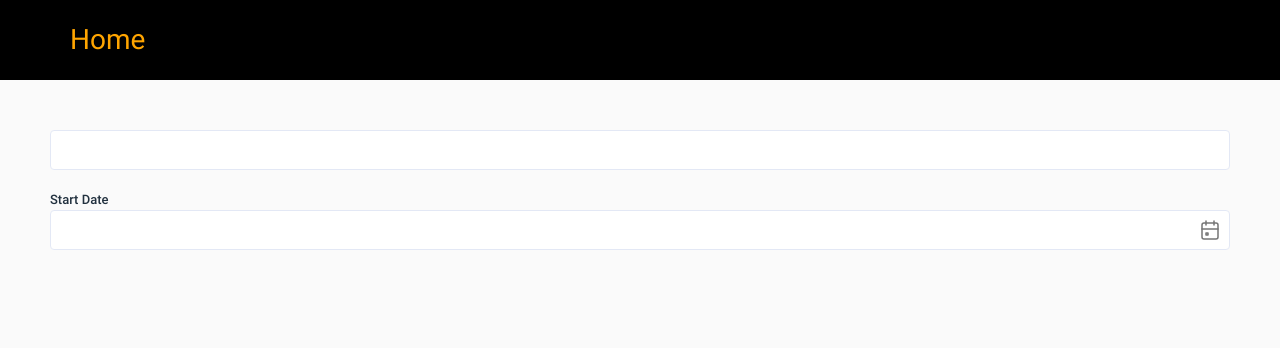
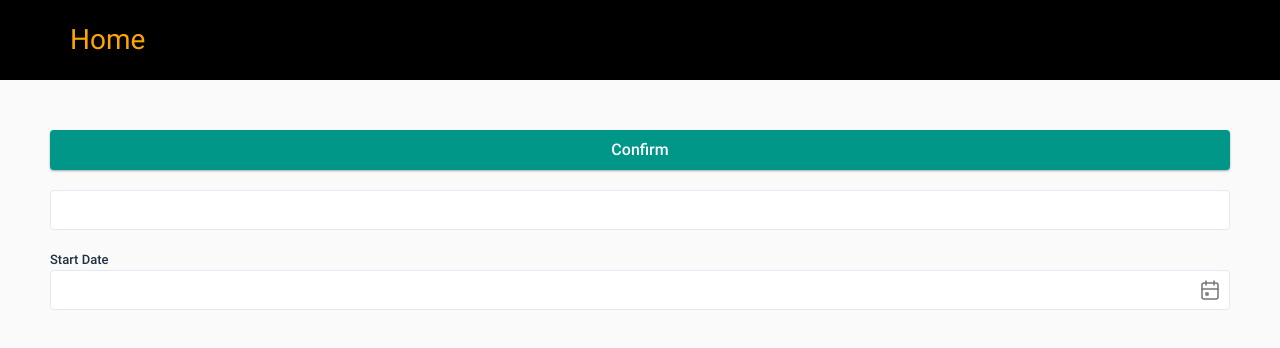
Before and after one commit to Nguyen-Dinh-Tung/app-template, a React (Create React App) app: page / in a window 1280 px wide. Shown: the top 348 px of the page. Built offline with nearby package versions, Linux system fonts and the light colour scheme.

Commit message:
feat: update confirm modal

```diff
--- a/src/App.tsx
+++ b/src/App.tsx
@@ -1,12 +1,15 @@
+import { ConfirmModal } from "components/UI/confirm";
+import { ToastComponent } from "components/UI/toast";
 import { ApiLoading } from "components/layout/ApiLoading";
 import AppProvider from "store";
 import ScreenRouter from "./screens";
-import { ToastComponent } from "components/UI/toast";
 
 export const App = () => {
   return (
     <AppProvider>
       <ScreenRouter />
+
+      <ConfirmModal />
       <ToastComponent />
       <ApiLoading />
     </AppProvider>
--- /dev/null
+++ b/src/components/UI/confirm/index.tsx
@@ -0,0 +1,75 @@
+import { useEffect, useRef, useState } from "react";
+import styled from "styled-components";
+import { UIButton } from "../Button";
+import { UIModal } from "../modal";
+
+let confirmIt: any = "";
+
+export { confirmIt };
+
+export const ConfirmModal = () => {
+  const [isOpen, setOpen] = useState(false);
+  const [values, setValues] = useState<any>({});
+
+  const ref: any = useRef();
+
+  useEffect(() => {
+    if (!confirmIt) {
+      confirmIt = (label: string, content: string) => {
+        setValues({ label, content });
+        setOpen(true);
+        return new Promise((resolve: any) => {
+          ref.current = resolve;
+        });
+      };
+    }
+  }, []);
+
+  return (
+    <UIModal label={values.label} isOpen={isOpen} close={() => setOpen(false)}>
+      <Styles>
+        <div className="confirm-content">{values.content}</div>
+        <div className="confirm-footer">
+          <UIButton
+            onClick={() => {
+              ref.current(false);
+              setOpen(false);
+            }}
+            className="cancel-button"
+          >
+            Cancel
+          </UIButton>
+          <UIButton
+            onClick={() => {
+              ref.current(true);
+              setOpen(false);
+            }}
+          >
+            OK
+          </UIButton>
+        </div>
+      </Styles>
+    </UIModal>
+  );
+};
+
+const Styles = styled.div`
+  width: 300px;
+  padding: 20px 24px 24px;
+  min-height: unset;
+
+  .confirm-footer {
+    display: flex;
+    align-items: center;
+    justify-content: center;
+    gap: 24px;
+    margin-top: 20px;
+
+    .cancel-button {
+      background: unset;
+      color: #757575;
+      box-shadow: unset;
+      border: 1px solid #757575;
+    }
+  }
+`;
--- a/src/components/UI/modal/index.tsx
+++ b/src/components/UI/modal/index.tsx
@@ -92,7 +92,7 @@ const Styles = styled.div`
   .modal-content {
     background: white;
     min-width: 200px;
-    min-height: 200px;
+    min-height: 150px;
     border-radius: 4px;
 
     > div {
--- a/src/components/UI/toast/index.tsx
+++ b/src/components/UI/toast/index.tsx
@@ -6,7 +6,7 @@ import { ReactComponent as InfoIcon } from "./icon/info.svg";
 import { ReactComponent as SuccessIcon } from "./icon/success.svg";
 import { ReactComponent as WarningIcon } from "./icon/warning.svg";
 
-const toastTime = 2500; //ms
+const toastTime = 3000; //ms
 let toastFun: any = () => {};
 
 const toast = {
@@ -23,6 +23,7 @@ export const ToastComponent = () => {
   const [isOpen, setOpen] = useState(false);
   const [type, setType] = useState("success");
   const [description, setDescription] = useState("");
+
   useEffect(() => {
     let t: any = "";
     toastFun = (
@@ -38,6 +39,7 @@ export const ToastComponent = () => {
       }, toastTime);
     };
   }, []);
+
   const toastInfo = toastOptions[type] || {};
   return (
     <Styles
--- a/src/screens/home/index.tsx
+++ b/src/screens/home/index.tsx
@@ -1,3 +1,5 @@
+import { UIButton } from "components/UI/Button";
+import { confirmIt } from "components/UI/confirm";
 import { UIDatePicker } from "components/UI/date-picker";
 import { UIInput } from "components/UI/input/Input";
 import { useState } from "react";
@@ -10,6 +12,17 @@ export const HomeScreen = (props: any) => {
   const [date, setDate] = useState();
   return (
     <Styles>
+      <UIButton
+        onClick={async () => {
+          const res = await confirmIt(
+            "Warning",
+            "Are you sure to delete this member?"
+          );
+          console.log("ressssss", res);
+        }}
+      >
+        Confirm
+      </UIButton>
       <UIInput
         isFormatNumber
         value={num}
@@ -23,7 +36,6 @@ export const HomeScreen = (props: any) => {
         value={date}
         isTime
         onChange={(d: any) => {
-          console.log("onChangeeee", d);
           setDate(d);
         }}
       />
```
